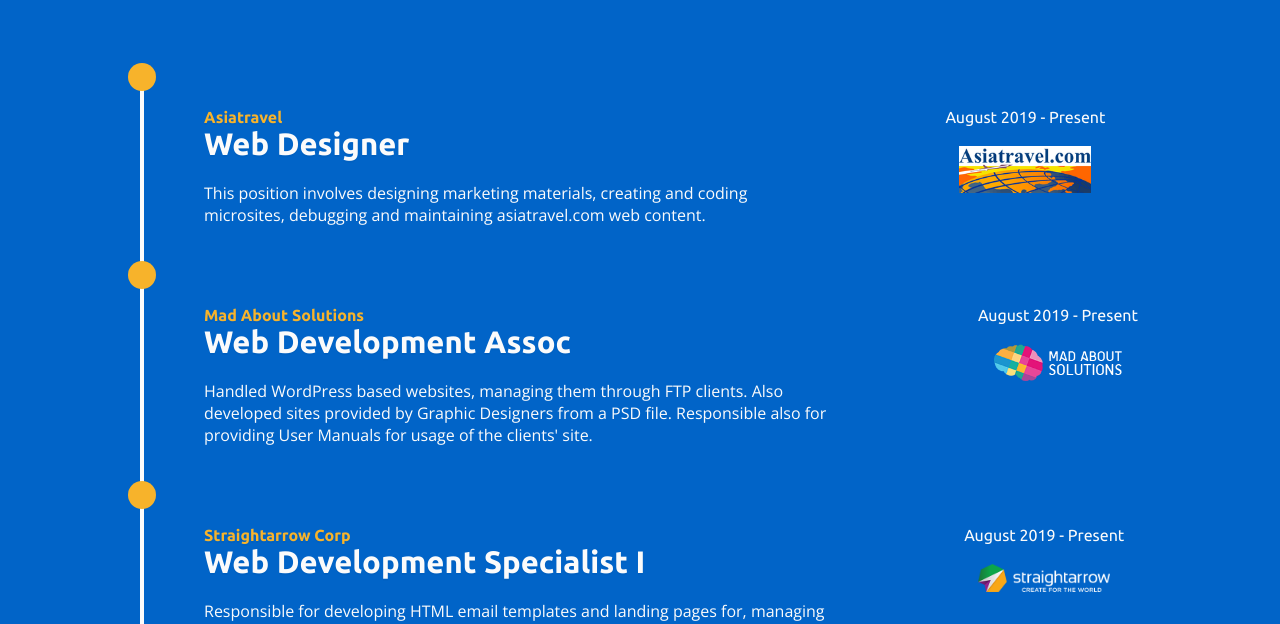
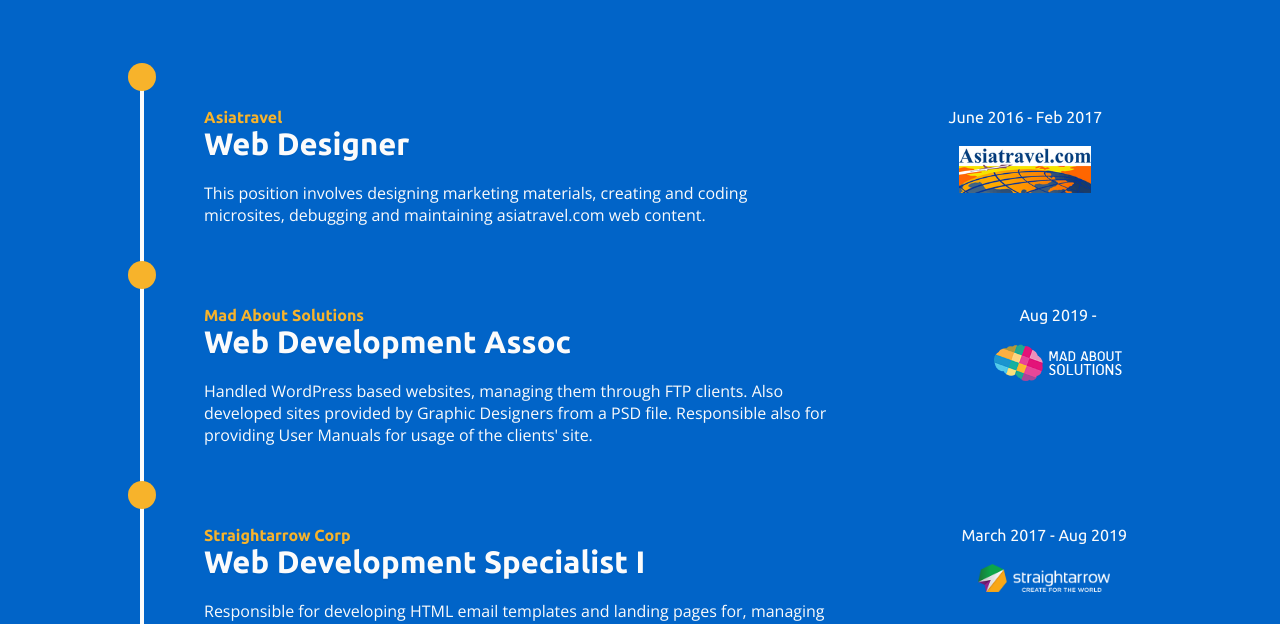
Before and after one commit to rapsamaniego27/portfolio-2020, a Jekyll site: the page built from about-me/index.html, in a window 1280 px wide and 900 px high, scrolled down 644 px. Shown: the part 152-776 px from the top of the window. Built offline with Jekyll 4.4.1, drawn with Linux system fonts in a browser that asks for light colours; nearby versions of some CDN libraries.

Commit message:
fixed bug outputting date

```diff
--- a/_includes/snippet-job.html
+++ b/_includes/snippet-job.html
@@ -6,7 +6,7 @@
    class="work-img--mobile">
   <h6 class="work-company hex-accent">{{ job.company }}</h6>
   <h3 class="work-position hex-white">{{ job.position }}</h3>
-  <p class="work-date--mobile hex-white">August 2019 - Present</p>
+  <p class="work-date--mobile hex-white">{{ job.start_date }} - {% if job.end_date == '' %} Present {% else %}  {{job.end_date}} {% endif %}</p>
   <p class="work-description hex-white mt-20">
    {{ job.description }}
   </p>
@@ -14,7 +14,7 @@
 
  <!-- WOrk Col2 -->
  <div class="work-extras">
-  <div class="work-date hex-white">August 2019 - Present</div>
+  <div class="work-date hex-white">{{ job.start_date }} - {% if job.end_date == '' %} Present {% else %} {{ job.end_date }} {% endif %}</div>
   <img src="{{site.baseurl}}{{job.logo}}" alt="{{ job.company }}" title="{{ job.company }}"
    class="work-img mt-20">
  </div>
```
